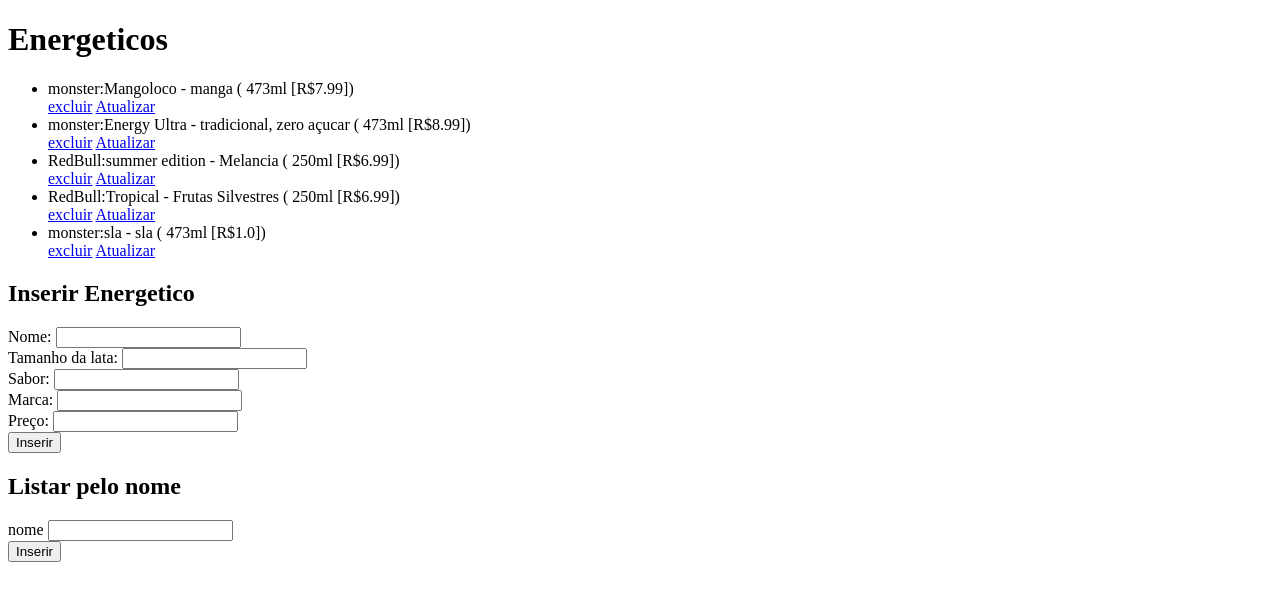
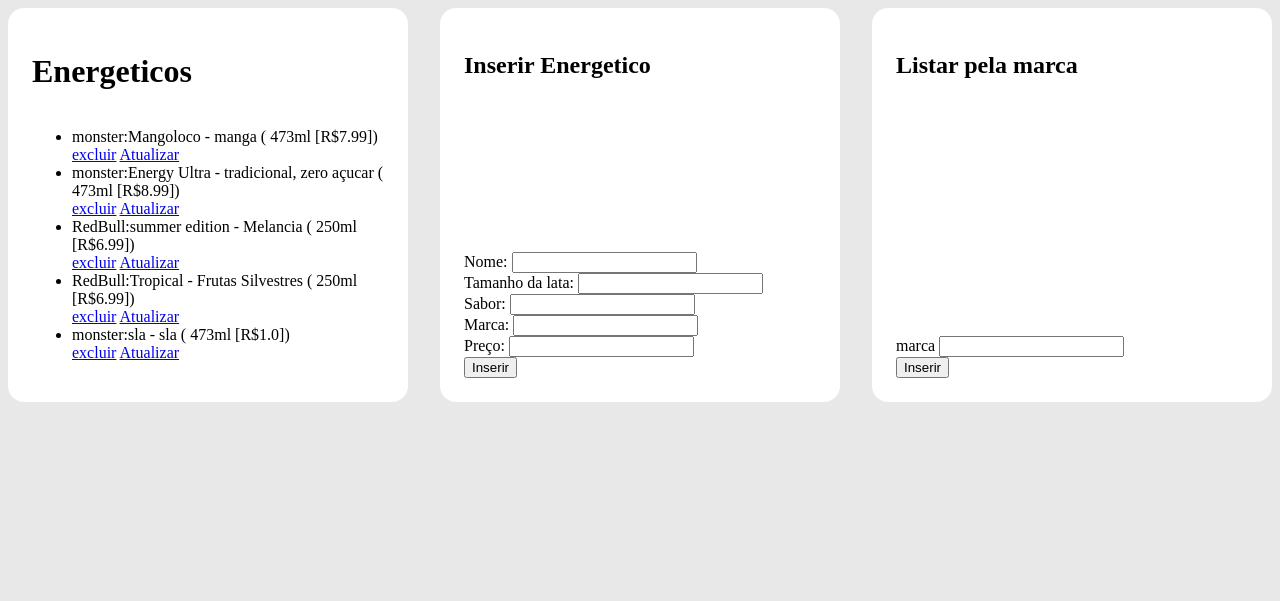
Before and after one commit to Y4nnLS/Projeto-CRUD-com-Flask--SQLite-e-SQLAlchemy, a Flask app: page / in a window 1280 px wide. Shown: the top 601 px of the page. Run offline with Flask 3, Linux system fonts and the light colour scheme; data comes from the database, SQL or seed files in the repository; both versions use the stored data as it was after the commit.

Commit message:
Atualização

```diff
--- a/Projeto CRUD com Flask, SQLite e SQLAlchemy/app.py
+++ b/Projeto CRUD com Flask, SQLite e SQLAlchemy/app.py
@@ -72,8 +72,8 @@
 
 @app.route('/listar', methods=['POST'])
 def list():
-    nome = request.form['nome']
-    energeticos = Energetico.query.filter(Energetico.nome.like(f'%{nome}%')).all()
+    marca = request.form['marca']
+    energeticos = Energetico.query.filter(Energetico.marca.like(f'%{marca}%')).all()
     return render_template("lista.html", energeticos = energeticos)
 
 if __name__ == '__main__':
--- /dev/null
+++ b/Projeto CRUD com Flask, SQLite e SQLAlchemy/static/style.css
@@ -0,0 +1,28 @@
+body {
+    background-color: #e8e8e8;
+    display: flex;
+    justify-content: center;
+    gap: 2rem;
+    columns: 3;
+}
+
+.card {
+    --gray: rgba(229, 231, 235, 1);
+    width: 400px;
+    height: auto;
+    display: flex;
+    grid-gap: 1.25rem;
+    gap: 1.25rem;
+    border-radius: 1rem;
+    background-color: rgba(255, 255, 255, 1);
+    padding: 1.5rem;
+}
+
+.lista {
+    display: flex;
+    flex-direction: column;
+    justify-content: space-between;
+    height: 100%;
+    transition: transform 0.4s ease;
+
+}
--- a/Projeto CRUD com Flask, SQLite e SQLAlchemy/templates/index.html
+++ b/Projeto CRUD com Flask, SQLite e SQLAlchemy/templates/index.html
@@ -1,22 +1,30 @@
 <!DOCTYPE html>
 <html lang="en">
+
 <head>
     <meta charset="UTF-8">
     <meta http-equiv="X-UA-Compatible" content="IE=edge">
     <meta name="viewport" content="width=device-width, initial-scale=1.0">
-    <title>Cu Pinto Bosta Mijo</title>
+    <link rel="stylesheet" href="{{ url_for('static', filename='style.css')}}">
+    <title>Document</title>
 </head>
+
 <body>
+    <div class="card">
+        <div class='lista'>
             <h1>Energeticos</h1>
-
             <ul>
                 {% for energetico in energeticos %}
-            <li>{{ energetico.marca }}:{{ energetico.nome}} - {{energetico.sabor}} ( {{ energetico.tamanho_lata }}ml [R${{energetico.preco}}])</li>
+                <li>{{ energetico.marca }}:{{ energetico.nome}} - {{energetico.sabor}} ( {{ energetico.tamanho_lata }}ml
+                    [R${{energetico.preco}}])</li>
                 <a href="/excluir/{{ energetico.id }}">excluir</a>
                 <a href="/atualizar/{{ energetico.id }}">Atualizar</a>
                 {% endfor %}
             </ul>
-
+        </div>
+    </div>
+    <div class="card">
+        <div class='lista'>
             <h2>Inserir Energetico</h2>
             <form method="POST" action="/inserir">
                 <label for="nome">Nome: </label>
@@ -31,13 +39,19 @@
                 <input type="float" name="preco"><br>
                 <input type="submit" value="Inserir">
             </form>
-
-    <h2>Listar pelo nome</h2>
+        </div>
+    </div>
+    <div class="card">
+        <div class='lista'>
+            <h2>Listar pela marca
+            </h2>
             <form method="POST" action="/listar">
-        <label for="nome">nome</label>
-        <input type="text" name="nome"><br>
+                <label for="marca">marca</label>
+                <input type="text" name="marca"><br>
                 <input type="submit" value="Inserir">
             </form>
+        </div>
+    </div>
+</body>
 
-</body>
 </html>
```
Also changed, not shown: Projeto CRUD com Flask, SQLite e SQLAlchemy/exemplo.db. Lines whose indentation alone changed are shown as unchanged.
